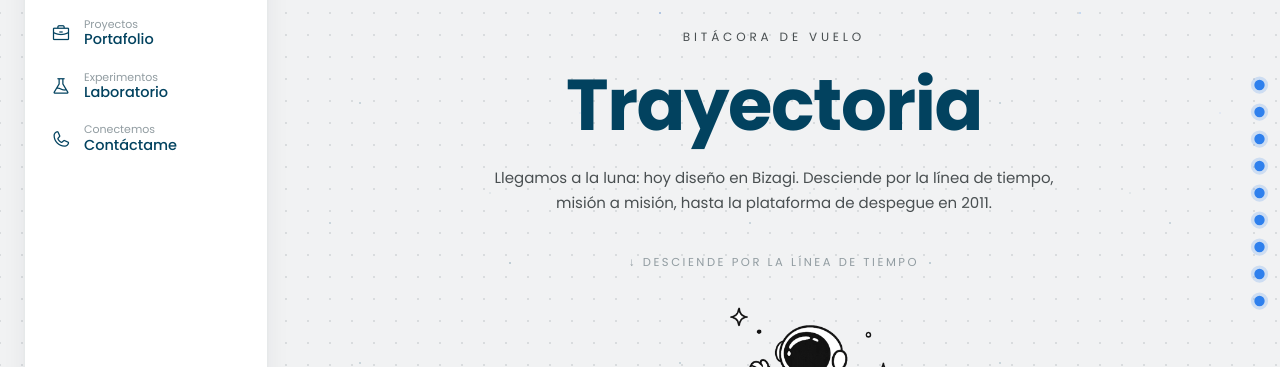
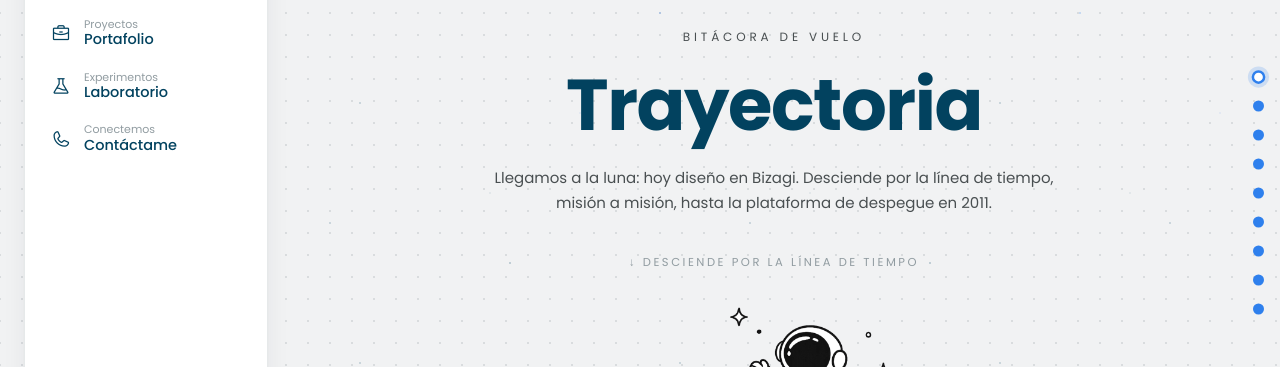
Before and after one commit to ThiagoAlex0919/CurriculumVitae, a Next.js app: page /experiencia in a window 1280 px wide. Shown: the part 207-574 px from the top of the page. Built offline with nearby package versions, Linux system fonts and the light colour scheme.

Commit message:
/experiencia: fix CSS corrupto del stepper, dona activa funcionando

```diff
--- a/app/experiencia/experiencia.css
+++ b/app/experiencia/experiencia.css
@@ -103,15 +103,17 @@ body.tj-mode .more-inline {
   align-items: flex-end;
 }
 .tj-stepper button {
+  position: relative;
   display: flex;
   align-items: center;
-  gap: 9px;
   background: none;
   border: 0;
   padding: 2px;
   cursor: pointer;
   font-family: inherit;
 }
+
+/* tooltip con el nombre de la experiencia */
 .tj-nav-tip {
   position: absolute;
   right: calc(100% + 10px);
@@ -131,84 +133,29 @@ body.tj-mode .more-inline {
   box-shadow: 0 4px 14px rgba(1, 30, 43, 0.12);
   transition: opacity 0.2s ease, transform 0.2s ease;
 }
-.tj-stepper button {
-  position: relative;
-}
 .tj-stepper button:hover .tj-nav-tip,
 .tj-stepper button:focus-visible .tj-nav-tip {
   opacity: 1;
   transform: translate(0, -50%);
 }
+
+/* dot: inactivo azul sólido · activo dona con centro blanco */
 .tj-nav-dot {
-  width: 9px;
-  height: 9px;
+  width: 11px;
+  height: 11px;
   border-radius: 50%;
-  border: 2px solid var(--tj-ink-mute);
-  background: transparent;
+  border: 2.5px solid var(--tj-accent);
+  background: var(--tj-accent);
   transition: all 0.25s ease;
 }
-.tj-stepper button:hover .tj-nav-tip {
-  position: absolute;
-  right: calc(100% + 10px);
-  top: 50%;
-  transform: translate(6px, -50%);
-  font-size: 11px;
-  letter-spacing: 0.06em;
-  font-weight: 500;
-  color: var(--tj-ink);
-  background: var(--tj-card);
-  border: 1px solid var(--tj-line);
-  border-radius: 999px;
-  padding: 4px 12px;
-  white-space: nowrap;
-  opacity: 0;
-  pointer-events: none;
-  box-shadow: 0 4px 14px rgba(1, 30, 43, 0.12);
-  transition: opacity 0.2s ease, transform 0.2s ease;
+.tj-stepper button:hover .tj-nav-dot {
+  transform: scale(1.2);
 }
-.tj-stepper button {
-  position: relative;
-}
-.tj-stepper button:hover .tj-nav-tip,
-.tj-stepper button:focus-visible .tj-nav-tip {
-  opacity: 1;
-  transform: translate(0, -50%);
-}
-.tj-nav-dot {
-  border-color: var(--tj-accent);
-}
-.tj-stepper button.on .tj-nav-tip {
-  position: absolute;
-  right: calc(100% + 10px);
-  top: 50%;
-  transform: translate(6px, -50%);
-  font-size: 11px;
-  letter-spacing: 0.06em;
-  font-weight: 500;
-  color: var(--tj-ink);
-  background: var(--tj-card);
-  border: 1px solid var(--tj-line);
-  border-radius: 999px;
-  padding: 4px 12px;
-  white-space: nowrap;
-  opacity: 0;
-  pointer-events: none;
-  box-shadow: 0 4px 14px rgba(1, 30, 43, 0.12);
-  transition: opacity 0.2s ease, transform 0.2s ease;
-}
-.tj-stepper button {
-  position: relative;
-}
-.tj-stepper button:hover .tj-nav-tip,
-.tj-stepper button:focus-visible .tj-nav-tip {
-  opacity: 1;
-  transform: translate(0, -50%);
-}
-.tj-nav-dot {
-  background: var(--tj-accent);
+.tj-stepper button.on .tj-nav-dot {
+  background: #ffffff;
   border-color: var(--tj-accent);
   box-shadow: 0 0 0 3px rgba(47, 128, 237, 0.18);
-  transform: scale(1.15);
+  transform: scale(1.25);
 }
 
 /* ---------- Secciones ---------- */
```
